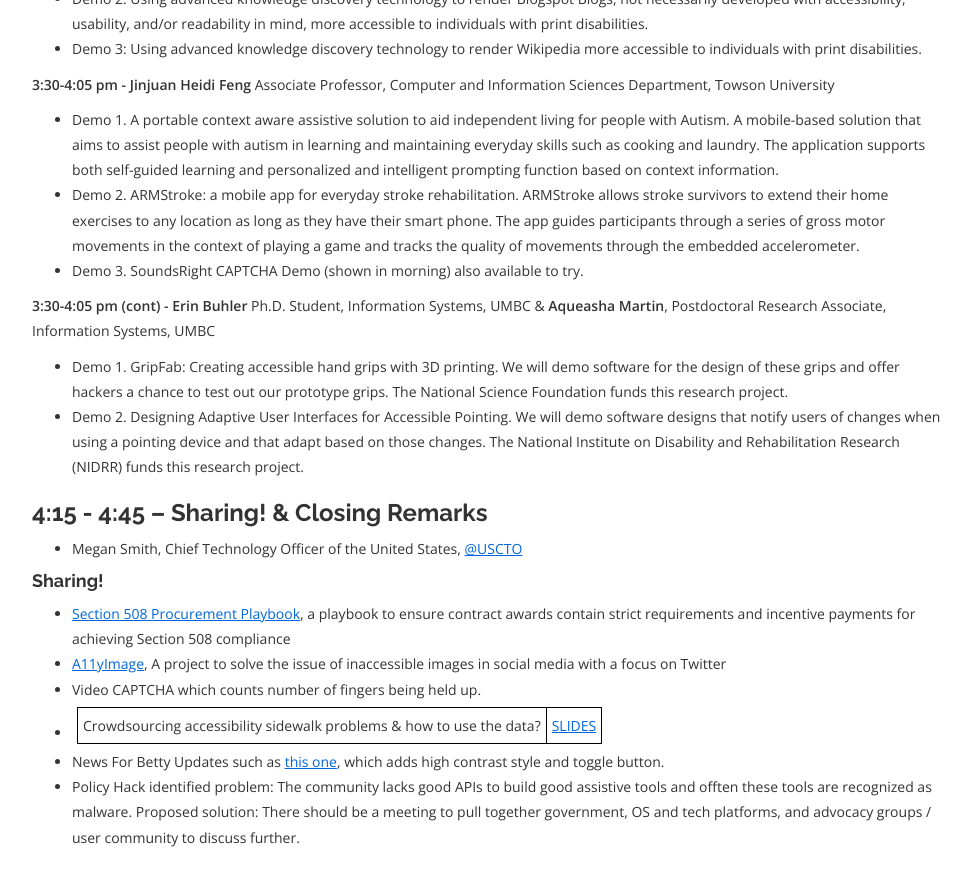
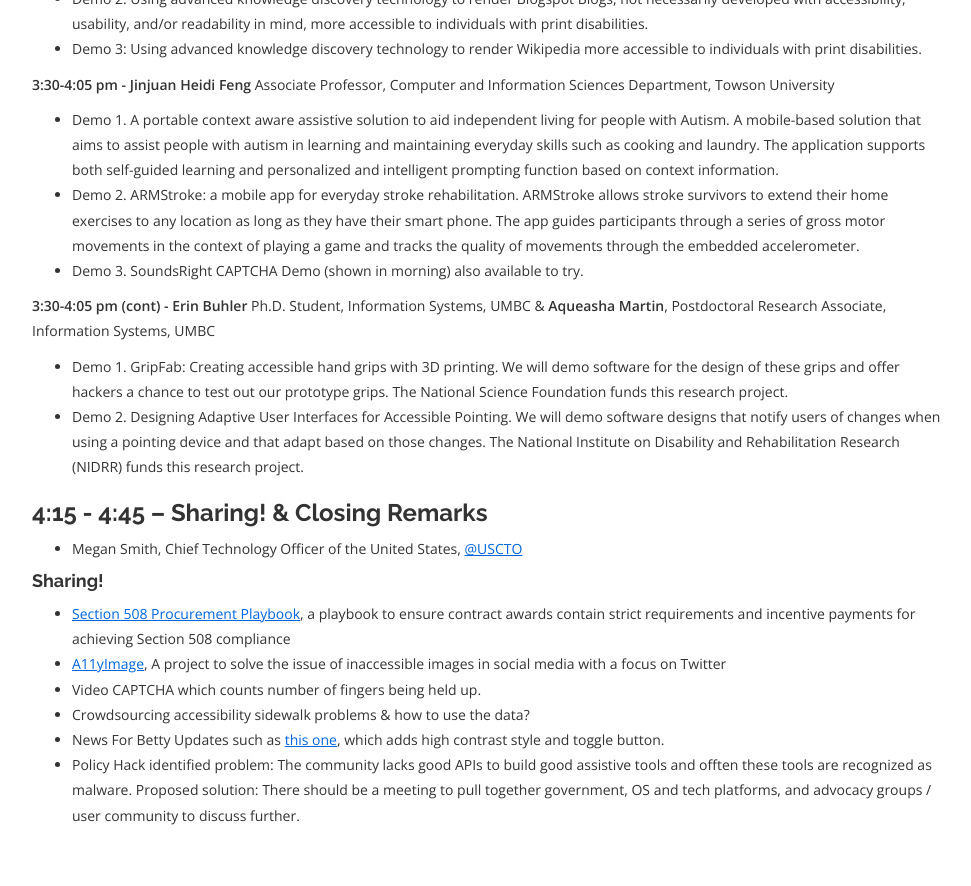
Before and after one commit to 18F/hackathons, a Jekyll site: the page built from pages/a11yhack-schedule.md, in a window 1280 px wide and 900 px high, scrolled down 2724 px. Shown: the top 886 px of the window, without its empty margins (248-1219 px from the left). Built offline with Jekyll 4.4.1, drawn with Linux system fonts in a browser that asks for light colours; nearby versions of some CDN libraries; Markdown is read by kramdown in place of the engine named in the settings.

Commit message:
Removing slides from hara_froehlich, b/c of errors /w file. Not sure what is happening.

```diff
--- a/pages/a11yhack-schedule.md
+++ b/pages/a11yhack-schedule.md
@@ -124,6 +124,6 @@ Ph.D. Student, Information Systems, UMBC & **Aqueasha Martin**, Postdoctoral Res
 * [Section 508 Procurement Playbook](https://18f.github.io/508-procurement-playbook/), a playbook to ensure contract awards contain strict requirements and incentive payments for achieving Section 508 compliance
 * [A11yImage](https://github.com/DavidGinzberg/A11yImage), A project to solve the issue of inaccessible images in social media with a focus on Twitter
 * Video CAPTCHA which counts number of fingers being held up.
-* Crowdsourcing accessibility sidewalk problems & how to use the data? | [SLIDES](../../presentations/a11yhack/sharing_hara_froehlich.pdf)
+* Crowdsourcing accessibility sidewalk problems & how to use the data?
 * News For Betty Updates such as [this one](https://github.com/rtirserio/newsforbetty/commit/2f85ae5f814d23f98c24a81f44459ec4ae6c90bf), which adds high contrast style and toggle button.
 * Policy Hack identified problem: The community lacks good APIs to build good assistive tools and offten these tools are recognized as malware. Proposed solution: There should be a meeting to pull together government, OS and tech platforms, and advocacy groups / user community to discuss further.
```
